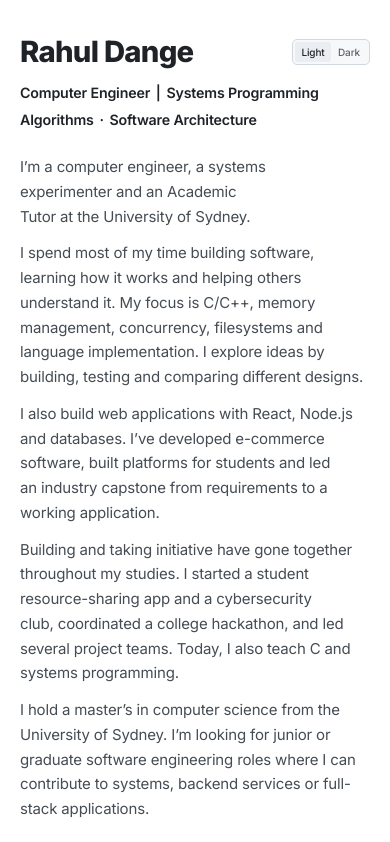
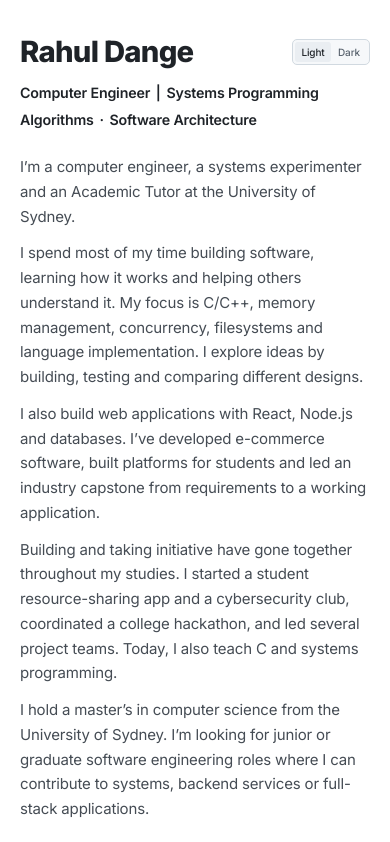
Before and after one commit to rahuldangeofficial/11-portfolio-website, a React (Vite) app: page / in a window 390 px wide. Shown: the top 842 px of the page. Built offline with nearby package versions, Linux system fonts and the light colour scheme.

Commit message:
Update Q4.13-2026

```diff
--- a/src/components/Header.tsx
+++ b/src/components/Header.tsx
@@ -129,7 +129,7 @@ const Header: React.FC = React.memo(() => {
               I spend most of my time building software, learning how it works and helping others understand it. My focus <span className="whitespace-nowrap">is C/C++</span>, memory management, concurrency, filesystems and language implementation. I explore ideas by building, testing and comparing different designs.
             </p>
             <p>
-              I also build web applications with React, Node.js and databases. I’ve developed e-commerce software, built platforms for students and led an industry capstone from requirements to a working application.
+              I also build web applications with React, Node.js and databases. I’ve developed <span className="whitespace-nowrap">e-commerce</span> software, built platforms for students and led an industry capstone from requirements to a working application.
             </p>
             <p>
               Building and taking initiative have gone together throughout my studies. I started a student resource-sharing app and a cybersecurity club, coordinated a college hackathon, and led several project teams. Today, I also teach C and systems programming.
--- a/src/styles/index.css
+++ b/src/styles/index.css
@@ -1226,3 +1226,11 @@ header .hero-title-row .hero-theme-position { position:static; width:auto; heigh
 .interactive-demo .demo-program-controls.demo-program-controls button { font-size:12px; }
 .interactive-demo input[aria-label="MIMFS command"] { font-size:13px; line-height:1.7; font-family:var(--font-mono); }
 .interactive-demo input[aria-label="MIMFS command"]::placeholder { font:inherit; }
+
+/* Natural mobile paragraph flow prevents Safari's balanced short lines. */
+@media(max-width:639px) {
+ header .hero-copy, header .hero-copy > p, header .hero-copy > p:first-child {
+  width:100%; max-width:none; text-wrap:wrap; text-align:left;
+  word-break:normal; overflow-wrap:normal; hyphens:none;
+ }
+}
```
